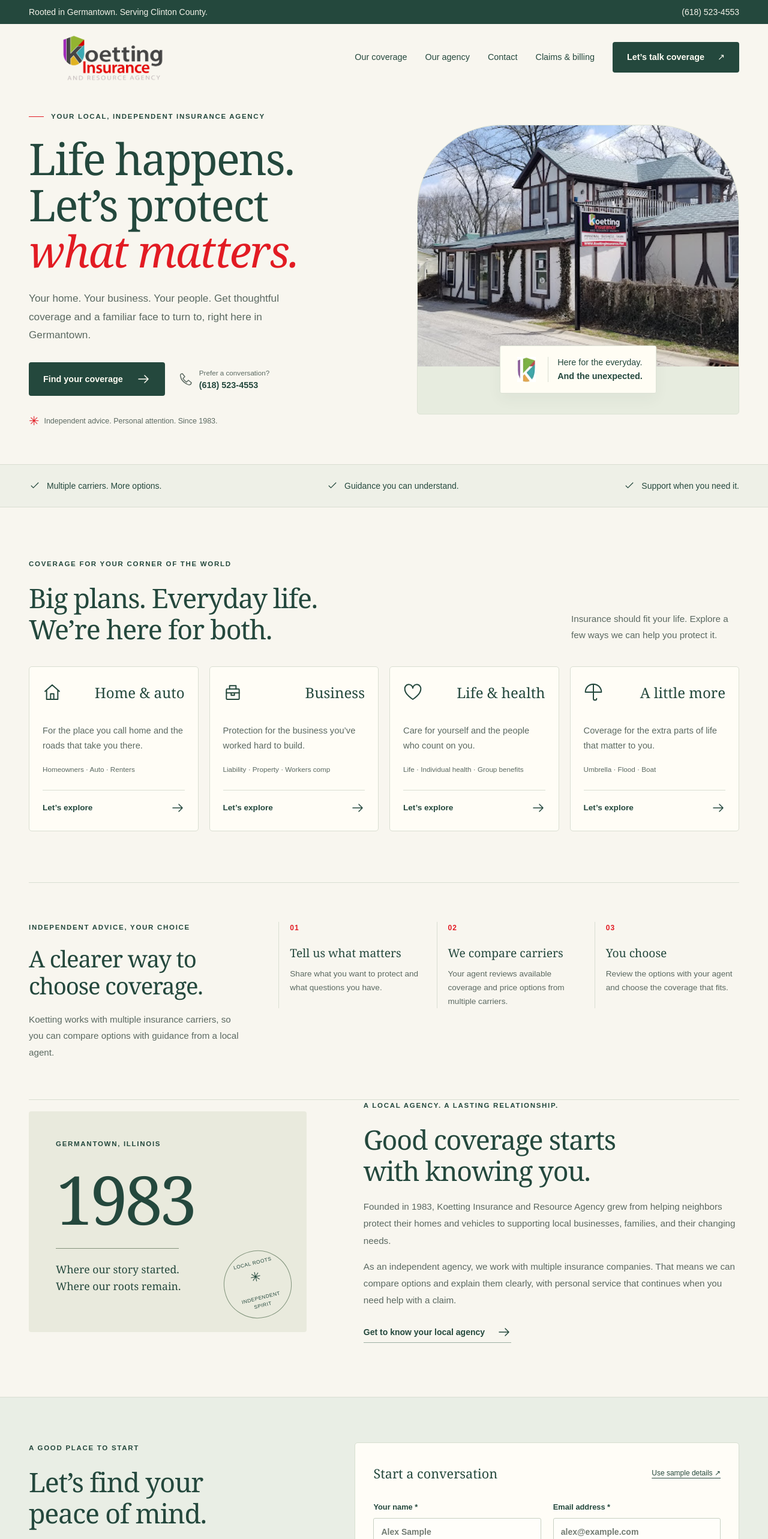
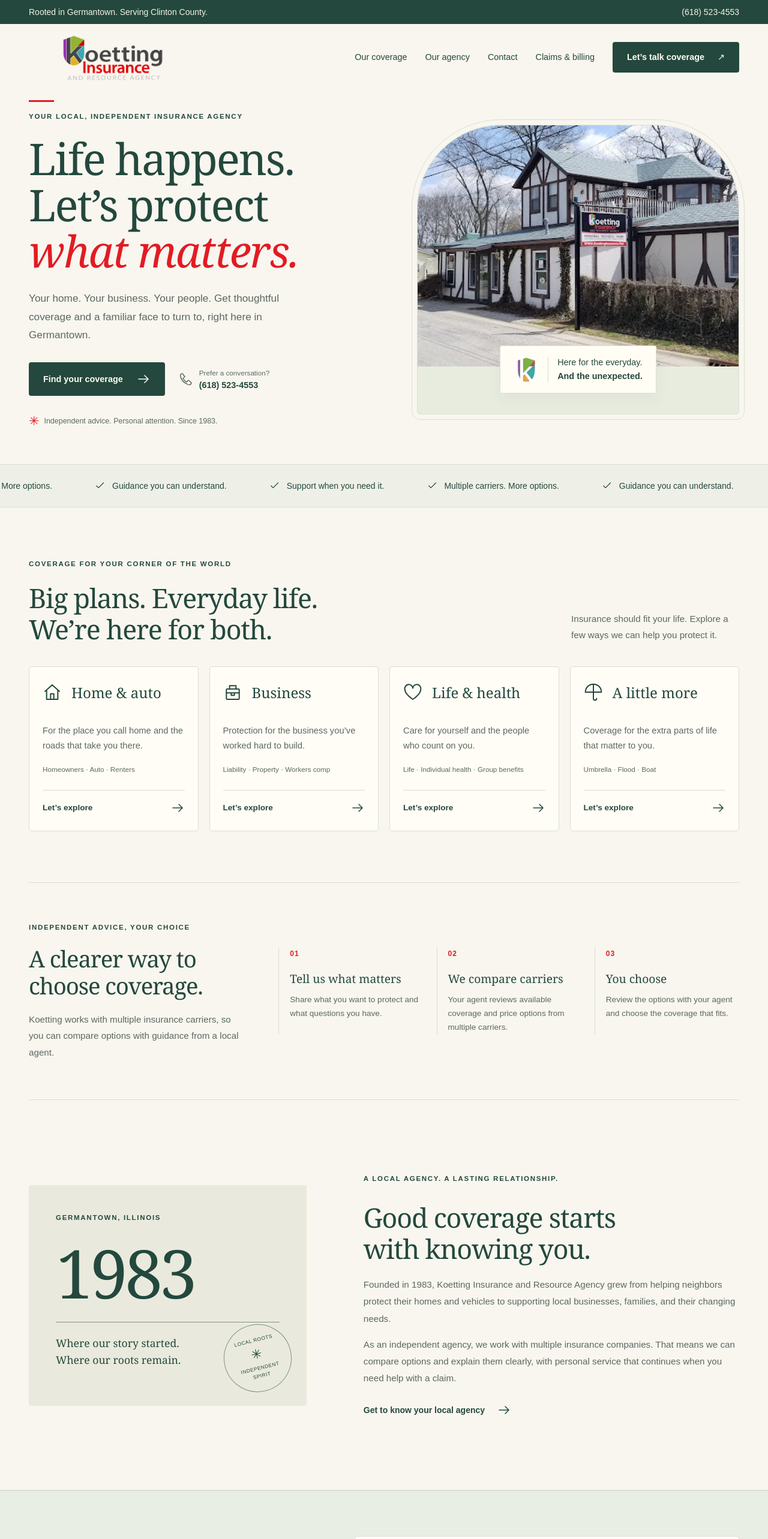
Before and after one commit to noellewolf/KoettingInsurance, a React (Vite) app: page / in a window 1280 px wide. Shown: the top 2566 px of the page at 60% size. Built offline with nearby package versions, Linux system fonts and the light colour scheme.

Commit message:
Separating out the billing page and improving the congruency of the design, specifically each section's borders and backgrounds:

```diff
--- a/src/App.tsx
+++ b/src/App.tsx
@@ -11,7 +11,7 @@
         <section className="hero container" aria-labelledby="hero-title">
           <div className="hero-copy">
             <p className="eyebrow">
-              <span className="small-line" /> YOUR LOCAL, INDEPENDENT INSURANCE AGENCY
+              YOUR LOCAL, INDEPENDENT INSURANCE AGENCY
             </p>
             <h1 id="hero-title">
               Life happens.
@@ -36,13 +36,19 @@
               </a>
             </div>
             <p className="hero-footnote">
-              <span aria-hidden="true">✳</span> Independent advice. Personal attention. Since 1983.
+              <span aria-hidden="true">✳</span>Independent advice. Personal attention. Since 1983.
             </p>
           </div>
           <Neighborhood />
         </section>
         <div className="values-strip">
-          <div className="container">
+          <div className="values-strip-accessible sr-only">
+            Multiple carriers. More options. Guidance you can understand. Support when you need it.
+          </div>
+          <div className="values-marquee" aria-hidden="true">
+            <div className="values-track">
+              {[0, 1].map((copy) => (
+                <div className="values-group" key={copy}>
                   <span>
                     <Icon name="check" /> Multiple carriers. More options.
                   </span>
@@ -52,6 +58,9 @@
                   <span>
                     <Icon name="check" /> Support when you need it.
                   </span>
+                </div>
+              ))}
+            </div>
           </div>
         </div>
         <section
@@ -127,7 +136,7 @@
             <span className="heritage-stamp">
               LOCAL ROOTS
               <br />
-              <span aria-hidden="true">✳</span>
+              <span aria-hidden="true" style={{ height: '1em' }}>✳</span>
               <br />
               INDEPENDENT SPIRIT
             </span>
--- a/src/components/ClaimsBillingSection.tsx
+++ b/src/components/ClaimsBillingSection.tsx
@@ -20,7 +20,15 @@
         {carrierServices.map((carrier) => (
           <article className="carrier-card" key={carrier.name}>
             <div>
-              <p className="eyebrow">{carrier.name}</p>
+              <div className="carrier-brand">
+                <img
+                  className="carrier-logo"
+                  src={`https://www.google.com/s2/favicons?domain=${carrier.logoDomain}&sz=128`}
+                  alt=""
+                  aria-hidden="true"
+                />
+                <p className="eyebrow">{carrier.name}</p>
+              </div>
               <h3>Billing &amp; account management</h3>
               <p className="carrier-description">Manage your account or pay your bill.</p>
               {'phone' in carrier && (
--- a/src/components/QuoteForm.tsx
+++ b/src/components/QuoteForm.tsx
@@ -37,10 +37,6 @@
               Tell us what you’re looking to protect. Our independent agency can help you compare
               options from multiple carriers.
             </p>
-            <div className="demo-note">
-              <span className="demo-label">LOCAL PROTOTYPE</span>
-              <p>This is a sample form. Nothing is sent or saved. Please use fictional details.</p>
-            </div>
           </div>
           <form className="quote-form" onSubmit={submit}>
             <div className="form-heading">
--- a/src/components/TeamSection.tsx
+++ b/src/components/TeamSection.tsx
@@ -21,7 +21,7 @@
       <section className="team-section container" aria-labelledby="team-title">
         <div className="team-heading">
           <div>
-            <p className="eyebrow">A FAMILIAR FACE WHEN YOU NEED ONE</p>
+            <p className="eyebrow">OUR PEOPLE</p>
             <h2 id="team-title">
               Meet the people
               <br />
--- a/src/data.ts
+++ b/src/data.ts
@@ -54,21 +54,25 @@
 export const carrierServices = [
   {
     name: 'Hanover Insurance',
+    logoDomain: 'www.hanover.com',
     phone: '800-628-0250',
     url: 'https://www.hanover.com/',
   },
   {
     name: 'Travelers Insurance',
+    logoDomain: 'www.travelers.com',
     phone: '800-252-4633',
     url: 'https://www.travelers.com/',
   },
   {
     name: 'American Modern Insurance',
+    logoDomain: 'www.amig.com',
     phone: '800-375-2075',
     url: 'https://www.amig.com/',
   },
   {
     name: 'Kemper Agent Inside',
+    logoDomain: 'www.kemper.com',
     contacts: [
       { label: 'Agent Inside', value: '866-675-3345, option 6', href: 'tel:+18666753345' },
       {
@@ -81,37 +85,44 @@
   },
   {
     name: 'Nationwide',
+    logoDomain: 'www.nationwide.com',
     phone: '800-282-1446',
     address: 'Mail: P.O. Box 742522, Cincinnati, OH 45274-2522',
     url: 'https://www.nationwide.com/',
   },
   {
     name: 'Safeco',
+    logoDomain: 'www.safeco.com',
     phone: '877-566-6001',
     url: 'https://www.safeco.com/',
   },
   {
     name: 'State Auto Insurance',
+    logoDomain: 'www.stateauto.com',
     phone: '800-777-7324',
     url: 'https://www.stateauto.com/',
   },
   {
     name: 'Rockford Insurance',
+    logoDomain: 'www.rockfordmutual.com',
     phone: '800-747-2957',
     url: 'http://www.rockfordmutual.com/index.php',
   },
   {
     name: 'Frontier Insurance',
+    logoDomain: 'www.fmcmutual.com',
     phone: '217-732-8222',
     url: 'https://www.koettinginsurance.net/billing-claims/',
   },
   {
     name: 'Midwest Insurance',
+    logoDomain: 'www.midins.com',
     phone: '800-375-2075',
     url: 'https://www.midins.com/',
   },
   {
     name: 'Farmers',
+    logoDomain: 'www.farmers.com',
     phone: '800-255-0332',
     contacts: [
       {
@@ -139,6 +150,7 @@
   },
   {
     name: 'Progressive',
+    logoDomain: 'www.progressive.com',
     contacts: [
       { label: 'Customer service', value: '800-776-4737', href: 'tel:+18007764737' },
       { label: 'BOP underwriting', value: '877-292-8025', href: 'tel:+18772928025' },
@@ -148,6 +160,7 @@
   },
   {
     name: 'Spriska',
+    logoDomain: 'www.spriska.com',
     phone: '217-753-2500',
     contacts: [
       {
--- a/src/styles.css
+++ b/src/styles.css
@@ -152,6 +152,18 @@
   padding-bottom: 60px;
   align-items: center;
 }
+.hero-copy {
+  position: relative;
+}
+.hero-copy::before {
+  content: '';
+  position: absolute;
+  top: -18px;
+  left: 0;
+  width: 42px;
+  height: 3px;
+  background: var(--orange);
+}
 .eyebrow {
   font-size: 0.72rem;
   font-weight: 700;
@@ -230,11 +242,13 @@
 }
 .neighborhood {
   position: relative;
+  overflow: hidden;
   border-radius: 140px 140px 5px 5px;
-  overflow: hidden;
   background: #e7ecdf;
   border: 1px solid #dce2d5;
   padding-bottom: 34px;
+  outline: 1px solid #d7e1d2;
+  outline-offset: 8px;
 }
 .neighborhood > svg {
   display: block;
@@ -268,11 +282,21 @@
   background: #eef0e7;
   border-block: 1px solid var(--border);
 }
-.values-strip .container {
-  display: flex;
-  justify-content: space-between;
-  gap: 25px;
+.values-marquee {
+  overflow: hidden;
   padding-block: 23px;
+}
+.values-track {
+  display: flex;
+  width: max-content;
+  animation: values-scroll 42s linear infinite;
+}
+.values-group {
+  flex: 0 0 auto;
+  display: flex;
+  align-items: center;
+  gap: 70px;
+  padding-right: 70px;
 }
 .values-strip span {
   display: flex;
@@ -282,6 +306,14 @@
 }
 .values-strip svg {
   width: 20px;
+}
+@keyframes values-scroll {
+  from {
+    transform: translateX(0);
+  }
+  to {
+    transform: translateX(-50%);
+  }
 }
 .coverage-section {
   padding-block: 85px;
@@ -368,11 +400,21 @@
   color: var(--orange);
 }
 .about-section {
+  position: relative;
   display: grid;
   grid-template-columns: 0.85fr 1.15fr;
   gap: 95px;
   align-items: center;
-  padding-bottom: 90px;
+  padding-block: 90px;
+}
+.about-section::after {
+  content: '';
+  position: absolute;
+  width: 100vw;
+  bottom: 0;
+  left: 50%;
+  border-bottom: 1px solid var(--border);
+  transform: translateX(-50%);
 }
 .heritage-panel {
   position: relative;
@@ -392,7 +434,7 @@
 }
 .heritage-rule {
   height: 1px;
-  width: 55%;
+  width: 100%;
   background: #84937d;
   margin: 20px 0;
 }
@@ -426,6 +468,16 @@
   line-height: 1.85;
   font-size: 0.95rem;
 }
+.about-copy {
+  min-height: 360px;
+  display: flex;
+  flex-direction: column;
+  justify-content: center;
+  padding-block: 32px;
+}
+.about-copy > .eyebrow {
+  margin-bottom: 28px;
+}
 .inline-link {
   display: inline-flex;
   gap: 20px;
@@ -440,6 +492,8 @@
 }
 .about-copy .inline-link {
   margin-top: 12px;
+  border-bottom: 0;
+  padding-bottom: 0;
 }
 .quote-section {
   background: #e9eee5;
@@ -854,10 +908,12 @@
     margin: auto;
     border-radius: 120px 120px 5px 5px;
   }
-  .values-strip .container {
-    flex-direction: column;
-    gap: 12px;
+  .values-marquee {
     padding-block: 22px;
+  }
+  .values-group {
+    gap: 36px;
+    padding-right: 36px;
   }
   .values-strip span {
     font-size: 0.83rem;
@@ -899,11 +955,15 @@
   .about-section {
     grid-template-columns: 1fr;
     gap: 30px;
-    padding-bottom: 55px;
+    padding-block: 55px;
   }
   .heritage-panel {
     min-height: 300px;
     padding: 30px;
+  }
+  .about-copy {
+    min-height: 0;
+    padding-block: 24px;
   }
   .heritage-year {
     font-size: 6.2rem;
@@ -999,6 +1059,19 @@
   *::before,
   *::after {
     transition: none !important;
+  }
+  .values-track {
+    width: 100%;
+    animation: none;
+  }
+  .values-group {
+    width: 100%;
+    justify-content: space-between;
+    gap: 12px;
+    padding-right: 0;
+  }
+  .values-group + .values-group {
+    display: none;
   }
 }
 @media (max-width: 760px) {
@@ -1074,10 +1147,6 @@
   min-height: 32px;
   display: flex;
   align-items: center;
-}
-.coverage-card .card-top + h3 {
-  justify-content: flex-end;
-  text-align: right;
 }
 .team-section {
   padding-block: 85px;
@@ -1286,15 +1355,6 @@
   clip-path: inset(0 -100vmax);
   border-block: 1px solid var(--border);
 }
-.team-section:before {
-  content: 'OUR PEOPLE';
-  display: block;
-  color: var(--orange);
-  font-size: 0.65rem;
-  font-weight: 700;
-  letter-spacing: 1.7px;
-  margin-bottom: 25px;
-}
 .reviews-section {
   position: relative;
   padding-top: 75px;
@@ -1378,7 +1438,7 @@
   display: grid;
   grid-template-columns: minmax(220px, 0.8fr) minmax(0, 1.7fr);
   gap: 55px;
-  align-items: start;
+  align-items: center;
   padding-block: 65px;
   border-block: 1px solid var(--border);
 }
@@ -1516,6 +1576,26 @@
   border: 1px solid var(--border);
   border-radius: 5px;
 }
+.carrier-brand {
+  display: flex;
+  align-items: center;
+  gap: 13px;
+  min-height: 48px;
+  margin-bottom: 18px;
+}
+.carrier-brand .eyebrow {
+  margin: 0;
+}
+.carrier-logo {
+  flex: 0 0 48px;
+  width: 48px;
+  height: 48px;
+  padding: 8px;
+  border: 1px solid var(--border);
+  border-radius: 8px;
+  background: #fff;
+  object-fit: contain;
+}
 .carrier-card .eyebrow {
   margin-bottom: 12px;
   color: var(--orange);
```
Lines whose indentation alone changed are shown as unchanged.
